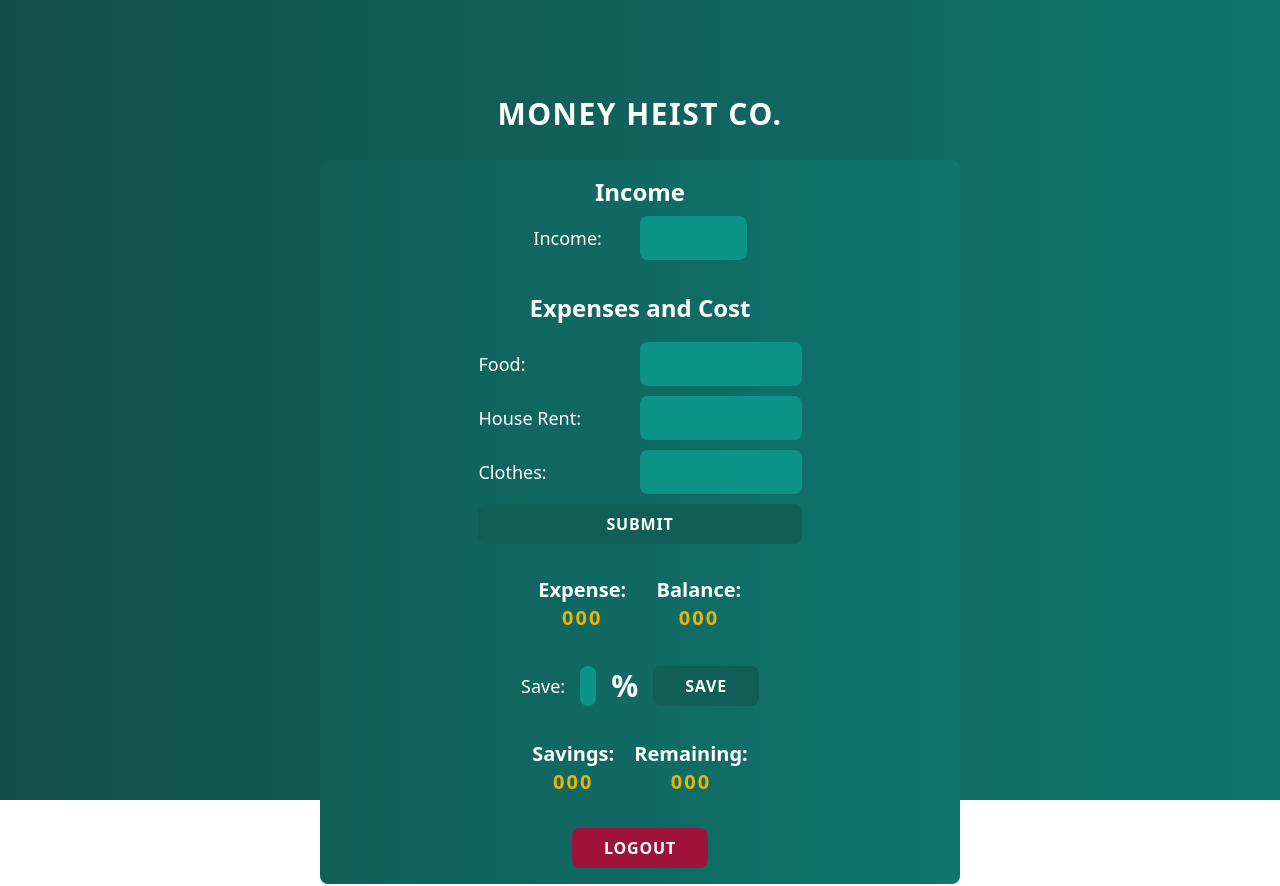
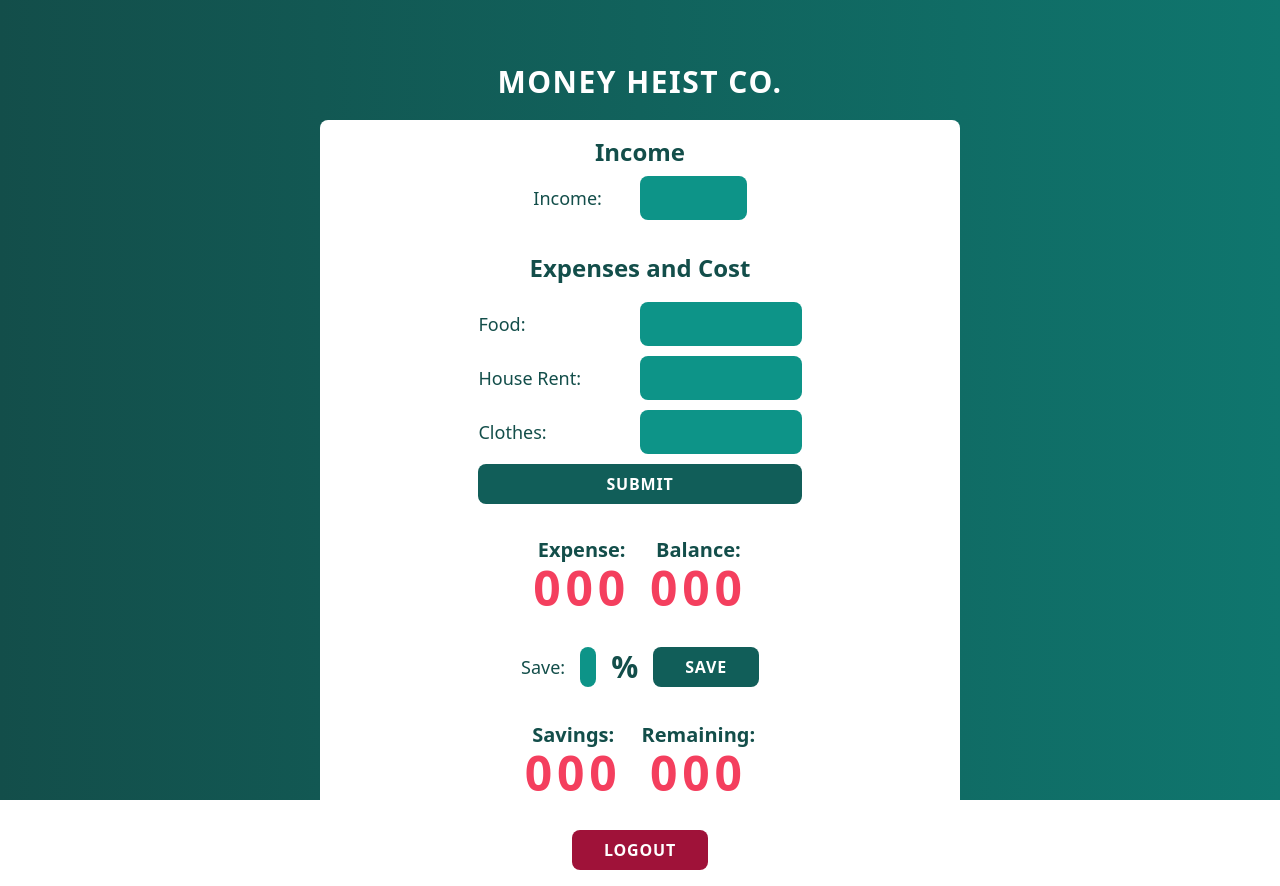
Before and after one commit to nazsakib/accounting, a plain HTML site: page accounting.html in a window 1280 px wide. Drawn offline with nearby package versions, Linux system fonts and the light colour scheme.

Commit message:
style and html fixed

```diff
--- a/accounting.html
+++ b/accounting.html
@@ -14,16 +14,16 @@
         <link rel="stylesheet" href="css/accounting.css" />
     </head>
     <body>
-        <section class="bg-gradient-to-r from-teal-900 to-teal-700 text-white">
+        <section
+            class="bg-gradient-to-r from-teal-900 to-teal-700 text-teal-900">
             <h1
-                class="text-center text-white text-3xl uppercase tracking-wider font-bold pt-24">
+                class="text-center text-white text-3xl uppercase tracking-wider font-bold pt-16">
                 Money Heist Co.
             </h1>
 
             <!-- income area -->
 
-            <div
-                class="container bg-gradient-to-r from-teal-800 to-teal-700 w-2/4 m-auto rounded-lg">
+            <div class="container bg-white w-2/4 m-auto rounded-lg">
                 <div class="accounting__area text-center w-1/3 m-auto">
                     <h2 class="text-2xl font-bold pb-2 mt-4">Income</h2>
                     <div class="earn__area grid grid-cols-2 pb-8">
@@ -75,7 +75,7 @@
                             Expense:
                             <span
                                 id="expense"
-                                class="tracking-widest text-yellow-500"
+                                class="tracking-widest text-rose-500 text-5xl"
                                 >000</span
                             >
                         </h3>
@@ -83,7 +83,7 @@
                             Balance:
                             <span
                                 id="balance"
-                                class="tracking-widest text-yellow-500"
+                                class="tracking-widest text-rose-500 text-5xl"
                                 >000</span
                             >
                         </h3>
@@ -112,7 +112,7 @@
                             Savings:
                             <span
                                 id="savings"
-                                class="tracking-widest text-yellow-500"
+                                class="tracking-widest text-rose-500 text-5xl"
                                 >000</span
                             >
                         </h3>
@@ -120,7 +120,7 @@
                             Remaining:
                             <span
                                 id="remaining"
-                                class="tracking-widest text-yellow-500"
+                                class="tracking-widest text-rose-500 text-5xl"
                                 >000</span
                             >
                         </h3>
--- a/css/accounting.css
+++ b/css/accounting.css
@@ -9,11 +9,15 @@ section {
 }
 .container {
     position: absolute;
-    top: 20%;
+    top: 15%;
     left: 25%;
 }
 .container input {
     outline: 0;
+    color: white;
+}
+.container button {
+    color: white;
 }
 .accounting__area {
     display: flex;
```
